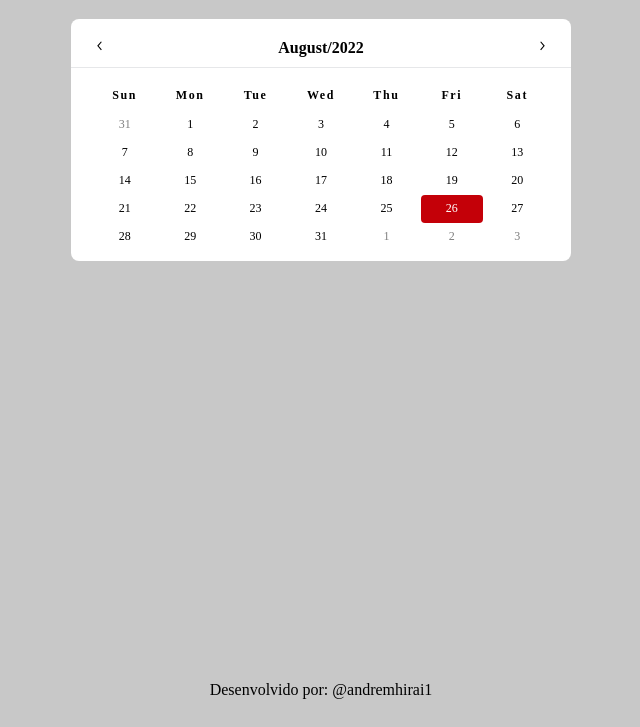
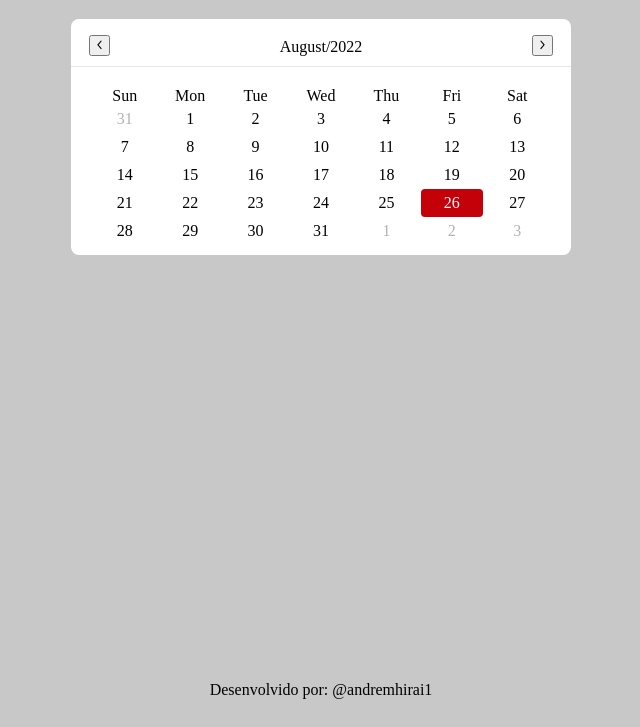
Before and after one commit to andremhirai1/calendar, a website: page sample/index.html in a window 1280 px wide. Shown: the part 89-816 px from the top of the page, without its empty margins (319-959 px from the left). Drawn offline with Linux system fonts and the light colour scheme; files that its build step writes are made by us from their sources.

Commit message:
calendar

```diff
--- a/package.json
+++ b/package.json
@@ -1,6 +1,6 @@
 {
   "name": "@andremhirai1/calendar",
-  "version": "1.6.1",
+  "version": "1.6.2",
   "scripts": {
     "test": "echo \"Error: no test specified\" && exit 1"
   },
--- a/sample/calendar.css
+++ b/sample/calendar.css
@@ -1,63 +1,5 @@
-.calendar-header {
-    display: flex;
-    align-items: center;
-    justify-content: space-between;
-    border-bottom: 1px solid #E6E7E9;
-    padding: 16px 18px 10px 18px;
-}
-
-.calendar-header button {
-    background: none;
-    border-radius: 50%;
-    height: 22px;
-    width: 21px;
-    display: flex;
-    align-items: center;
-    justify-content: center;
-    border: none;
-}
-
-.calendar-header span {
-    font-size: 1rem;
-    font-weight: 700;
-}
-
 .calendar-body {
     padding: 20px 18px 10px 18px;
-}
-
-.calendar-weekdays {
-    display: flex;
-    justify-content: center;
-    width: 100%;
-    margin-bottom: 8px;
-}
-
-.calendar-weekdays div {
-    letter-spacing: 0.1rem;
-    display: flex;
-    align-items: center;
-    justify-content: center;
-    font-size: 12px;
-    font-weight: 600;
-    margin: 0 2px;
-}
-
-.calendar-days {
-    display: flex;
-    width: 100%;
-    flex-wrap: wrap;
-    justify-content: center;
-}
-
-.calendar-days div {
-    display: flex;
-    align-items: center;
-    justify-content: center;
-    font-size: 12px;
-    margin-bottom: 5px;
-    height: 28px;
-    margin: 0 2px;
 }
 
 .calendar-days div.today {
@@ -72,10 +14,6 @@
     color: #C40008;
 }
 
-.calendar-days div.prev-date, .calendar-days div.next-date {
-    opacity: 0.5;
-
-}
 
 .modal-calendar {
     display: none;
--- a/src/Calendar.js
+++ b/src/Calendar.js
@@ -27,25 +27,26 @@ class Calendar {
         const lastDay = new Date(this.currentYear, this.currentMonth + 1, 0).getDate();
         const nextDays = 7 - lastDayIndex;
         let days = "";
+        const styleDiv = `display: flex;align-items: center;justify-content: center;height: 28px;margin: 0 2px`;
 
         this.headerMonth.innerText = `${this.months[this.currentMonth]}/${this.currentYear}`;
         this.days.innerHTML = "";
 
 
         for (let count = firstDayIndex; count > 0; count--) {
-            days += `<div class="prev-date">${prevLastDay - count + 1}</div>`;
+            days += `<div class="prev-date" style="${styleDiv};opacity: 0.3;">${prevLastDay - count + 1}</div>`;
         }
 
         for (let count = 1; count <= lastDay; count++) {
             if (count === new Date().getDate() && this.currentMonth === new Date().getMonth() && this.currentYear === new Date().getFullYear()) {
-                days += `<div id="date_${count}" class="today">${count}</div>`;
+                days += `<div id="date_${count}" class="today" style="${styleDiv}">${count}</div>`;
             } else {
-                days += `<div id="date_${count}">${count}</div>`;
+                days += `<div id="date_${count}" style="${styleDiv}">${count}</div>`;
             }
         }
 
         for (let count = 1; count < nextDays; count++) {
-            days += `<div class="next-date">${count}</div>`;
+            days += `<div class="next-date" style="${styleDiv};opacity: 0.3;">${count}</div>`;
         }
 
         this.days.innerHTML = days;
@@ -60,6 +61,7 @@ class Calendar {
     renderHeader() {
         const _header = document.createElement("div");
         _header.classList.add("calendar-header");
+        _header.style.cssText = `display:flex;align-items:center;justify-content:space-between;border-bottom:1px solid #E6E7E9;padding:16px 18px 10px 18px;`;
         this.renderPrevButton(_header);
         this.renderCalendarMonth(_header);
         this.renderNextButton(_header);
@@ -137,7 +139,9 @@ class Calendar {
         this.weekdays = [];
 
         _divWeekDays.classList.add("calendar-weekdays");
+        _divWeekDays.style.cssText = `display:flex;align-items:center;justify-content:center;margin:0 2px;`;
         _divDays.classList.add("calendar-days");
+        _divDays.style.cssText = `display:flex;flex-wrap:wrap;justify-content:center;`;
 
         for (let day = 0; day < 7; day++) {
             //Random month and year just to get the order
@@ -146,7 +150,7 @@ class Calendar {
             })];
         }
         for (const day of this.weekdays) {
-            _divWeekDays.innerHTML += `<div>${day}</div>`
+            _divWeekDays.innerHTML += `<div style="display: flex;align-items: center;justify-content: center;margin: 0 2px;">${day}</div>`
         }
 
         _body.appendChild(_divWeekDays);
```
Also changed, not shown: dist/js/Calendar.js.
